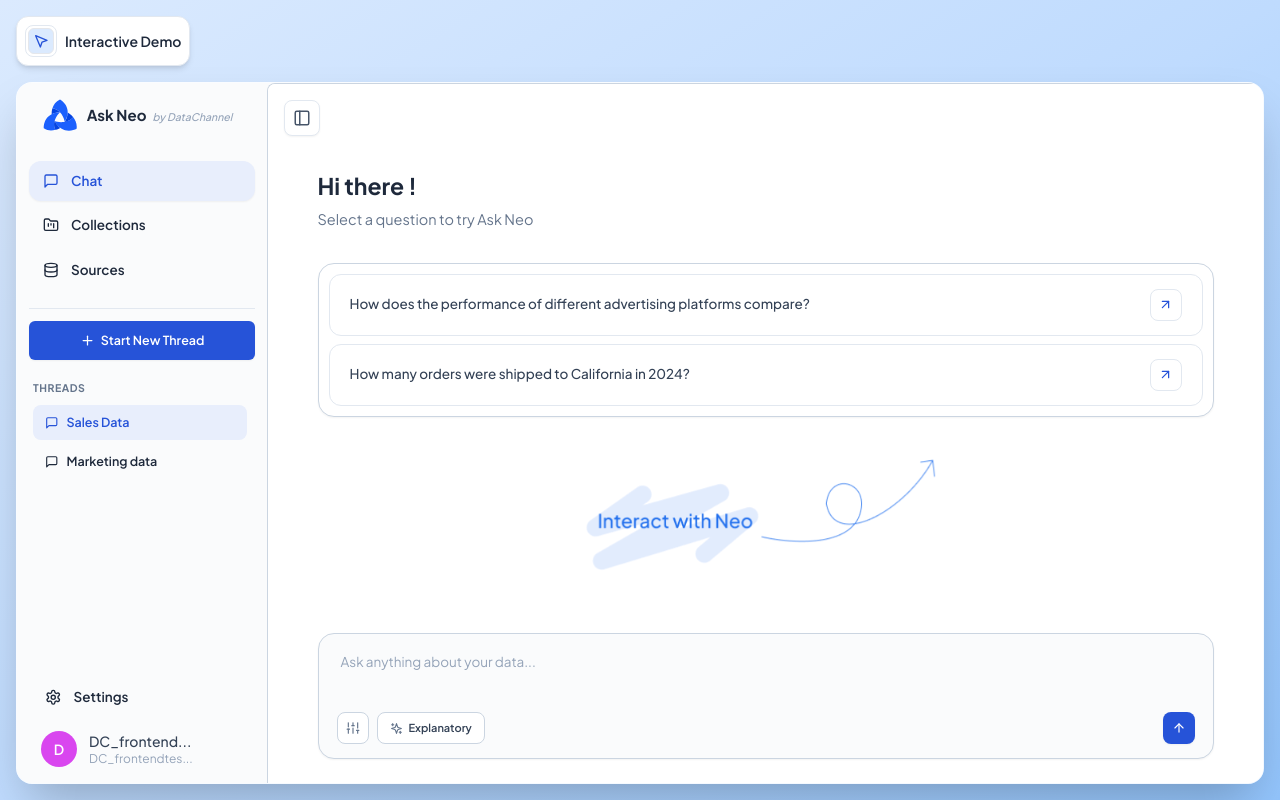
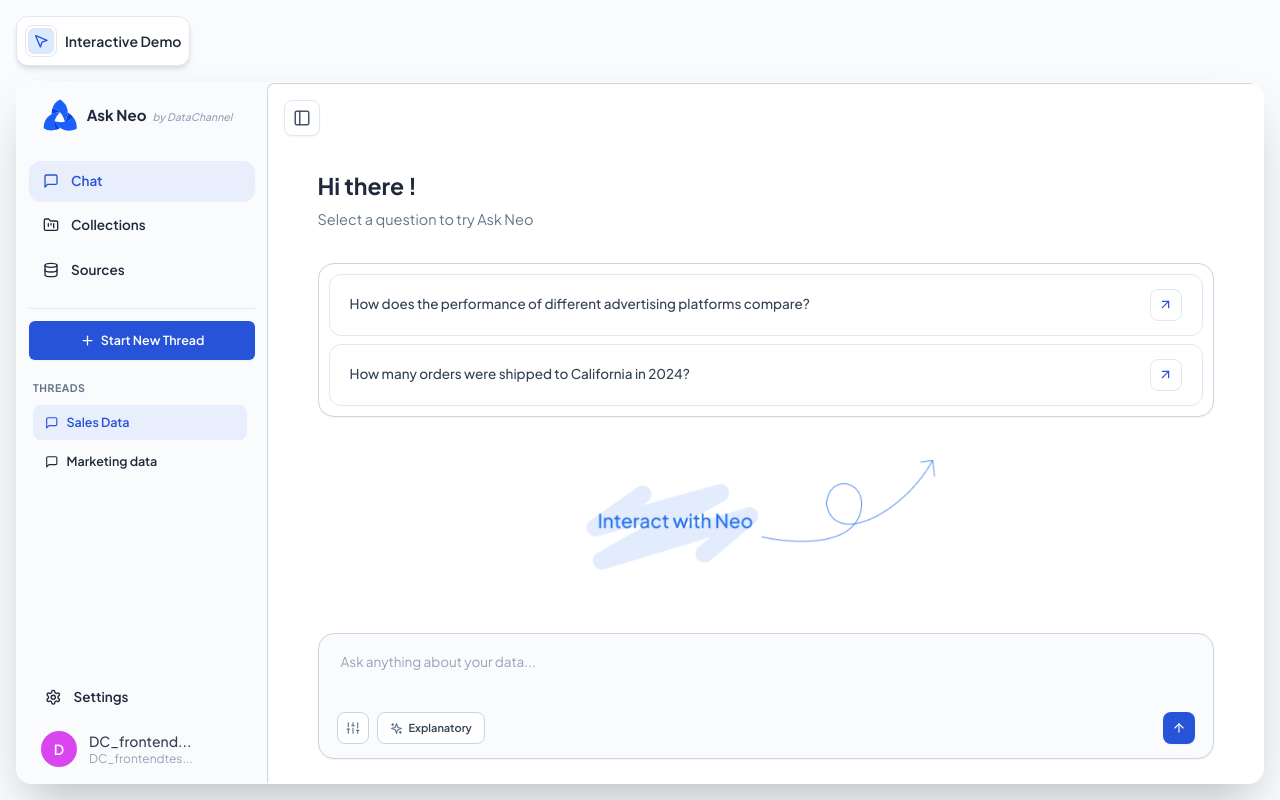
Before and after one commit to DataChannelTechnologies/Neo-Demo-Asset, a React (Vite) app: page / in a window 1280 px wide. Built offline with nearby package versions, Linux system fonts and the light colour scheme.

Commit message:
removed color

```diff
--- a/src/App.tsx
+++ b/src/App.tsx
@@ -89,7 +89,7 @@ function App() {
   };
 
   return (
-    <div className="w-screen h-screen flex flex-col items-start justify-center bg-gradient-to-br from-blue-100 via-blue-200 to-blue-300 font-plus-jakarta text-slate-700 antialiased p-4">
+    <div className="w-screen h-screen flex flex-col items-start justify-center bg-[#fafbfc] font-plus-jakarta text-slate-700 antialiased p-4">
       {/* Interactive Demo Button - Above Glass Frame */}
       <button className="mb-4 flex items-center p-2 bg-white rounded-xl shadow-md border border-slate-200 text-slate-800 font-semibold text-sm">
           <div className="flex items-center gap-2">
@@ -103,7 +103,7 @@ function App() {
         </button>
 
       {/* Glass Frame */}
-      <div className="w-full h-full bg-white/70 backdrop-blur-md rounded-2xl border border-white/60 shadow-2xl overflow-hidden relative">
+      <div className="w-full h-full bg-white/30 backdrop-blur-2xl rounded-2xl border border-white/40 shadow-2xl overflow-hidden relative">
         <div className="w-full h-full flex overflow-hidden">
           {/* SIDEBAR */}
           <Sidebar sidebarOpen={sidebarOpen} />
```
